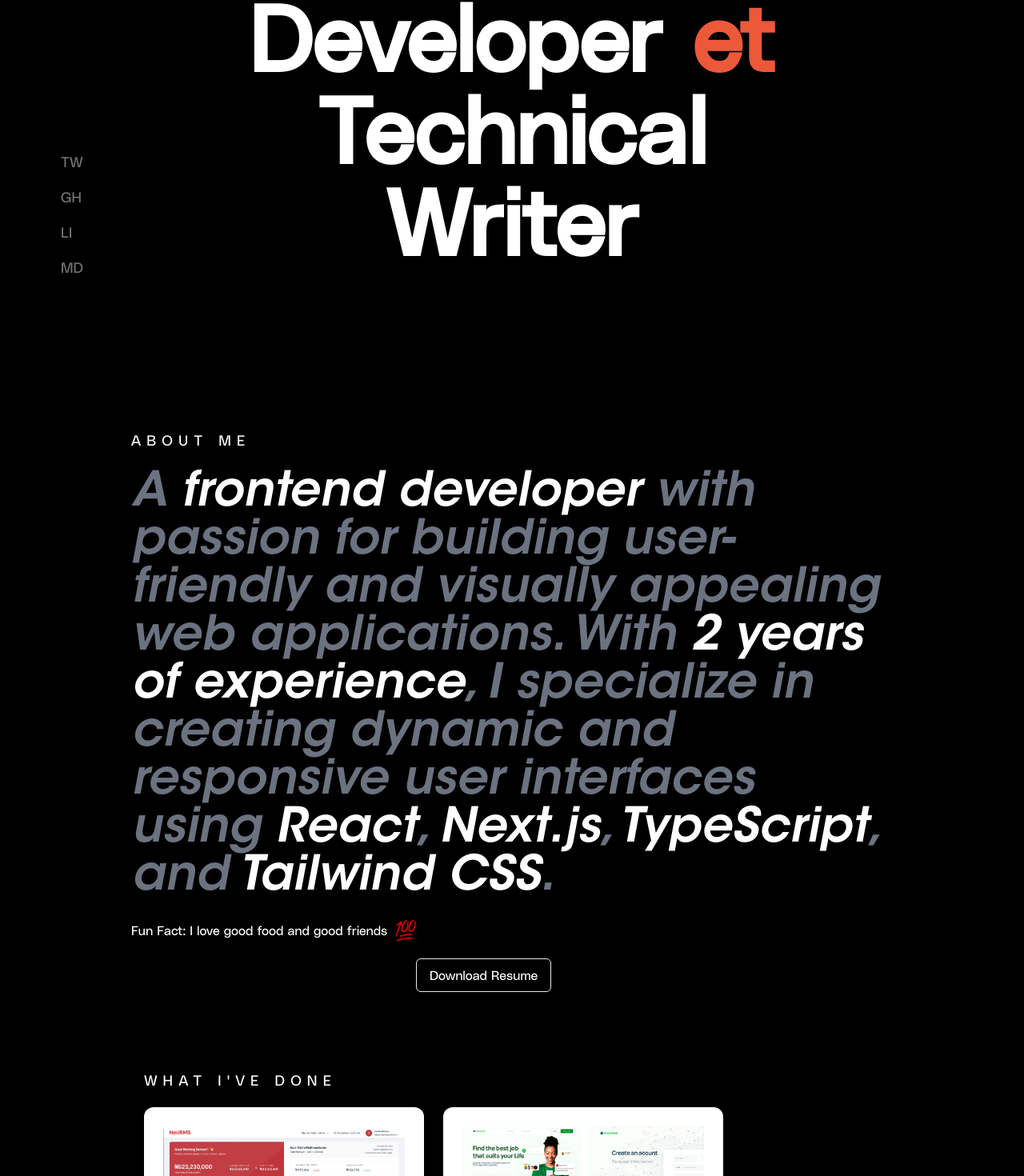
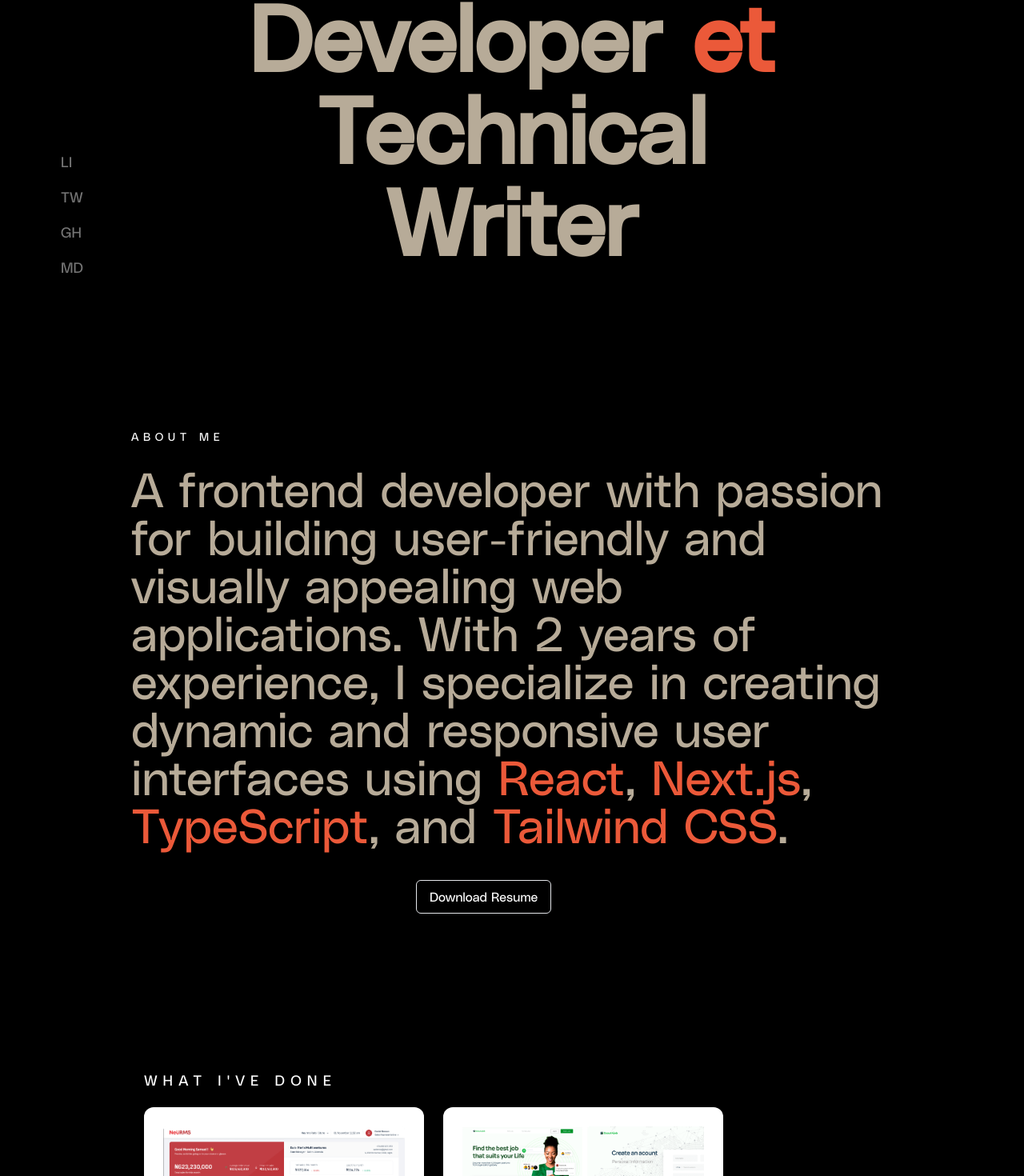
Before and after one commit to edidee/portfolio_site, a Next.js app: page / in a window 1280 px wide. Shown: the part 404-1874 px from the top of the page at 80% size. Built offline with nearby package versions, Linux system fonts and the light colour scheme; a web font is replaced by a local one.

Commit message:
change font on about section

```diff
--- a/package.json
+++ b/package.json
@@ -16,6 +16,7 @@
     "clsx": "^1.2.1",
     "eslint": "8.42.0",
     "eslint-config-next": "13.4.4",
+    "gsap": "^3.12.1",
     "next": "13.4.4",
     "postcss": "8.4.24",
     "react": "18.2.0",
--- a/src/components/About.tsx
+++ b/src/components/About.tsx
@@ -8,29 +8,33 @@
       id="about"
       className="lg:h-screen px-6 text-center lg:text-left bg-black  py-10 text-white"
     >
-      <p className="text-sm md:text-lg tracking-[0.4em] uppercase ">About Me</p>
-      <p className="mt-6 text-2xl md:text-4xl lg:text-6xl font-primary text-gray-500">
-        A <span className="text-white">frontend developer</span>  with passion for building user-friendly and
-        visually appealing web applications. With <span className="text-white">2 years of experience</span>, I
-        specialize in creating dynamic and responsive user interfaces using{" "}
-        <span className="text-white">React</span>, <span className="text-white">Next.js</span>, <span className="text-white">TypeScript</span>, and <span className="text-white">Tailwind CSS</span>.{" "}
+      <p className="text-xs md:text-sm tracking-[0.4em] uppercase ">About Me</p>
+      <p className="mt-6 text-2xl md:text-4xl lg:text-6xl font-secondary text-[#B7AB98] ">
+        A <span className="">frontend developer</span> with passion
+        for building user-friendly and visually appealing web applications. With{" "}
+        <span className="">2 years of experience</span>, I specialize
+        in creating dynamic and responsive user interfaces using{" "}
+        <span className="text-[#eb5939]">React</span>,{" "}
+        <span className="text-[#eb5939]">Next.js</span>,{" "}
+        <span className="text-[#eb5939]">TypeScript</span>, and{" "}
+        <span className="text-[#eb5939]">Tailwind CSS</span>.{" "}
       </p>
-      <div className="flex items-center gap-2 mt-5 w-9/12 mx-auto lg:mx-0">
+      {/* <div className="flex items-center gap-2 mt-5 w-9/12 mx-auto lg:mx-0">
         <p>Fun Fact: I love good food and good friends</p>
-        <Image
+        <img
           src="/assets/img/100-emoji.svg"
           alt="logo"
           width={30}
           height={30}
           className=""
         />
-      </div>
-      <div className="w-60 mx-auto mt-5">
-      <button className="border px-4 py-2 rounded-md ">
-        <Link href="/assets/img/Edidiong_Etok_CV.pdf" target="_blank">
-        Download Resume
-        </Link>
-      </button>
+      </div> */}
+      <div className="w-60 mx-auto mt-10">
+        <button className="border px-4 py-2 rounded-md ">
+          <Link href="/assets/img/Edidiong_Etok_CV.pdf" target="_blank">
+            Download Resume
+          </Link>
+        </button>
       </div>
     </section>
   );
--- a/src/components/Contact.tsx
+++ b/src/components/Contact.tsx
@@ -42,16 +42,16 @@
           {socials.map(({ href, title }) => (
             <div key={title} className="flex items-center space-x-5 w-6/12">
               <BsBoxArrowDownRight className="text-[#eb5939]" />
-              <Link href={href} className="text-xl font-bold">
+              <Link href={href} className="text-xl">
                 {title}
               </Link>
             </div>
           ))}
         </div>
         <div className="mt-6 lg:mt-0">
-          <div>
+          <div className="text-xl">
             <p>Email:</p>
-            <Link href="mailto:etokedidionge@gmail.com">
+            <Link href="mailto:etokedidionge@gmail.com" className="text-lg">
               etokedidionge@gmail.com
             </Link>
           </div>
--- a/src/components/Hero.tsx
+++ b/src/components/Hero.tsx
@@ -8,9 +8,11 @@
       className="container mb-14 lg:mb-0 lg:h-screen w-full text-black md:text-white text-center"
     >
       <div className="w-10/12 md:w-8/12 mt-[100px] flex flex-col items-center justify-center mx-auto">
-        <p className="text-sm md:text-lg tracking-[0.4em]">I am Edidiong Etok</p>
-        <h1 className="text-5xl md:text-[115px] md:mt-[2rem] text-black md:text-white font-bold">
-         Creative Frontend Developer <span className="text-[#eb5939]">et</span>{" "}
+        <p className="text-sm md:text-lg tracking-[0.4em]">
+          I am Edidiong Etok
+        </p>
+        <h1 className="text-5xl md:text-[115px] md:mt-[2rem] text-black md:text-[#B7AB98] font-bold">
+          Creative Frontend Developer <span className="text-[#eb5939]">et</span>{" "}
           Technical Writer
         </h1>
       </div>
--- a/src/components/Works.tsx
+++ b/src/components/Works.tsx
@@ -57,7 +57,13 @@
           >
             <Link href={href} target="_blank" className="mx-auto">
               <div className="w-full mx-auto">
-                <Image src={imageUrl} alt="works" width={500} height={500} className="object-contain"/>
+                <img
+                  src={imageUrl}
+                  alt="works"
+                  width={500}
+                  height={500}
+                  className="object-contain"
+                />
               </div>
               <div className="mt-6">
                 <p className="font-bold text-black text-lg">{title}</p>
--- a/src/layout/PageLayout.tsx
+++ b/src/layout/PageLayout.tsx
@@ -1,24 +1,33 @@
-import React from "react";
+import React, {useRef, useLayoutEffect} from "react";
 import Image from "next/image";
 import Link from "next/link";
-import {
-  AiFillTwitterCircle,
-  AiFillLinkedin,
-  AiFillGithub,
-} from "react-icons/ai";
 
+
+// import {gsap } from "gsap"
+// import { ScrollSmoother } from "gsap/ScrollSmoother";
+// import { ScrollTrigger } from "gsap/ScrollTrigger";
 interface LayoutProps {
   children: React.ReactNode;
 }
+
+// gsap.registerPlugin(ScrollTrigger, ScrollSmoother);
+
 export const PageLayout: React.FC<LayoutProps> = ({ children }) => {
+
+  // const mainContainer = useRef();
+  // const smoother = useRef();
+
+  // const scrollTo = () => {
+  //   smoother.current.scrollTo('#About', true, 'center center')
+  // }
+
   return (
-    <main className="container ">
-
+    <main id="smooth-wrapper" className="container">
       {/* mobile view */}
       <div className="block md:hidden">
         <div className="sticky top-0 flex justify-between items-center py-2 px-6 bg-black  text-white">
           <div>
-            <Image
+            <img
               src="/assets/img/peace-emoji.svg"
               alt="logo"
               width={70}
@@ -49,12 +58,12 @@
         <div>{children}</div>
       </div>
 
-{/* web view */}
+      {/* web view */}
 
-      <div className="hidden md:grid grid-cols-12 bg-black px-10 text-white">
+      <div id="smooth-content" className="hidden md:grid grid-cols-12 bg-black px-10 text-white">
         <div className="sticky top-0 col-span-1 h-screen px-4 py-8 flex flex-col items-center justify-between">
           <div>
-            <Image
+            <img
               src="/assets/img/peace-emoji.svg"
               alt="logo"
               width={90}
@@ -63,31 +72,34 @@
             />
           </div>
           <div>
+          <div className="text-[#eb5939] text-lg my-4 grayscale hover:grayscale-0">
+              <Link
+                href="https://www.linkedin.com/in/edidiong-etok-bb1425189"
+                target="_blank"
+              >
+                LI
+              </Link>
+            </div>
             <div className="text-[#eb5939] text-lg my-4 grayscale hover:grayscale-0">
-              <Link href="https://twitter.com/EdidiongEtok">
+              <Link href="https://twitter.com/EdidiongEtok" target="_blank">
                 TW
               </Link>
             </div>
             <div className="text-[#eb5939] text-lg my-4 grayscale hover:grayscale-0">
-              <Link href="https://github.com/edidee">
+              <Link href="https://github.com/edidee" target="_blank">
                 GH
               </Link>
+            </div>
             <div className="text-[#eb5939] text-lg my-4 grayscale hover:grayscale-0">
-              <Link href="https://www.linkedin.com/in/edidiong-etok-bb1425189">
-                LI
-              </Link>
-            </div>
-
-            <div className="text-[#eb5939] text-lg my-4 grayscale hover:grayscale-0">
-              <Link href="https://medium.com/@edidee">
+              <Link href="https://medium.com/@edidee" target="_blank">
                 MD
               </Link>
             </div>
 
-            </div>
           </div>
         </div>
         <div className="col-span-10">{children}</div>
+
         <div className="sticky top-0 col-span-1 bg-black text-white h-screen px-4 py-12">
           <nav>
             <ul className="flex flex-col gap-2 text-sm md:text-base font-bold uppercase text-right">
@@ -110,7 +122,6 @@
           </nav>
         </div>
       </div>
-
     </main>
   );
 };
--- a/src/styles/globals.css
+++ b/src/styles/globals.css
@@ -35,8 +35,8 @@
 
 body, html {
     @apply font-secondary;
-    scroll-behavior: smooth;
-    overscroll-behavior-y: none;
+    scroll-behavior: unset !important;
+    overscroll-behavior-y: none !important;
 }
 
  /* Hide scrollbar for Chrome, Safari and Opera */
```
Also changed, not shown: 1 other file (tests, documents, lock files or other folders). Lines whose indentation alone changed are shown as unchanged.
